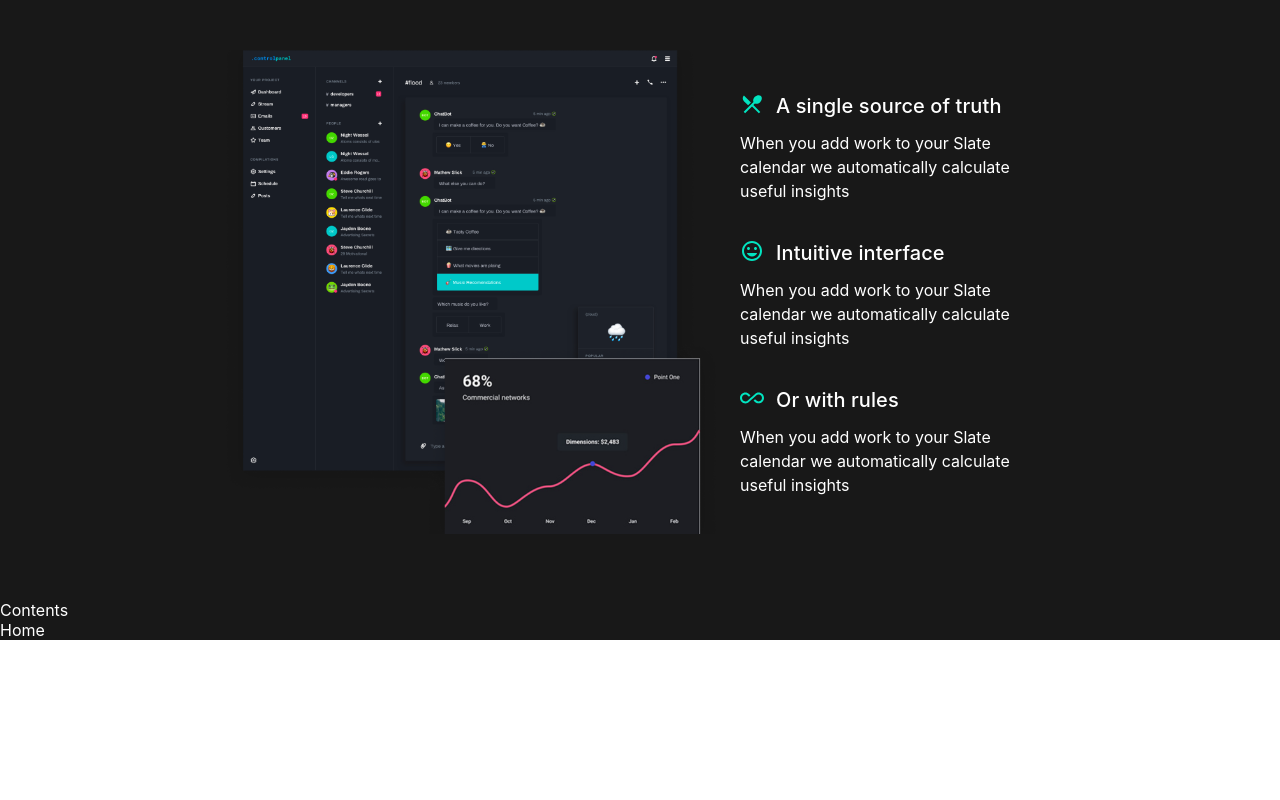
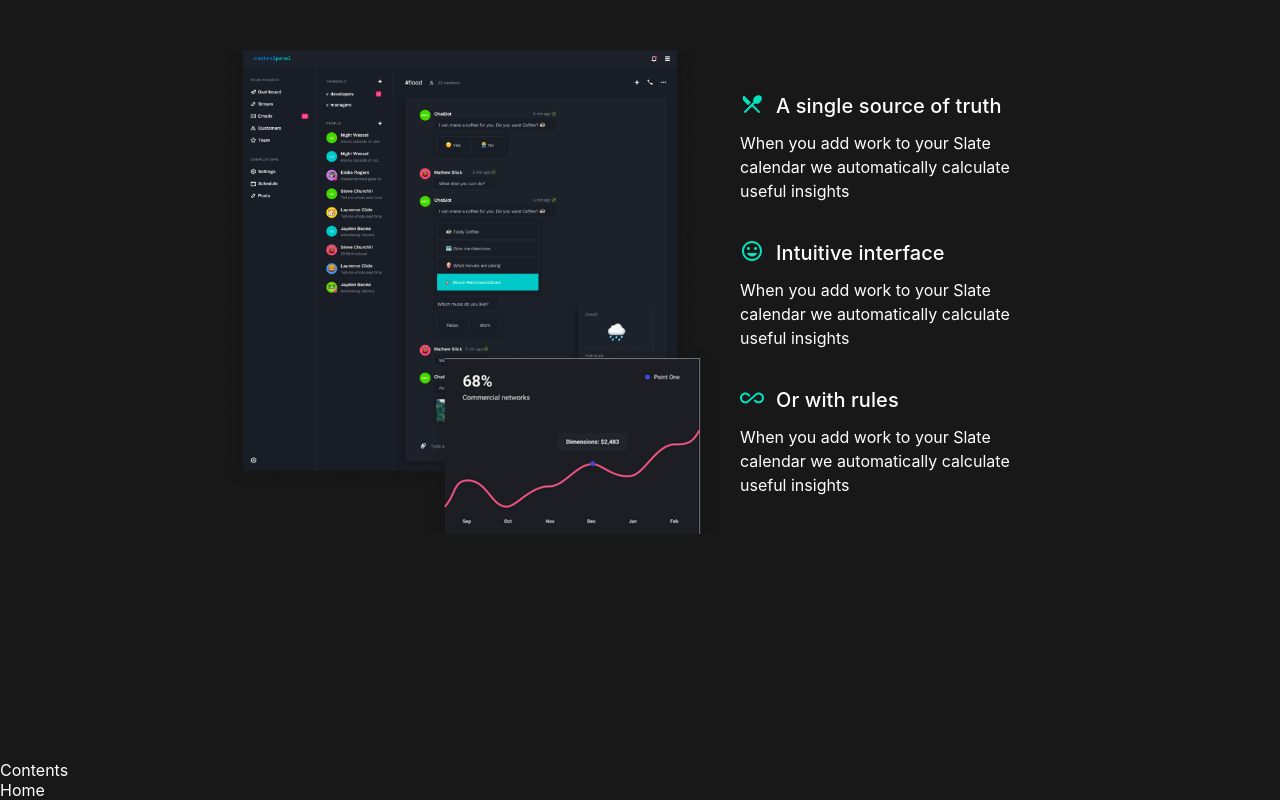
Before and after one commit to TheDa21crj/Landing-Page, a React (Create React App) app: page / in a window 1280 px wide. Shown: the part 1705-2505 px from the top of the page. Before the commit the page ends 2345 px from the top, so only its background shows below. Built offline with nearby package versions, Linux system fonts and the light colour scheme; the HTML template or start-up script is replaced by a standard one.

Commit message:
Contents block margin set

```diff
--- a/src/Components/Contents.js
+++ b/src/Components/Contents.js
@@ -2,5 +2,9 @@ import React from "react";
 import "./Css/Contents.css";
 
 export default function Contents() {
-  return <div>Contents</div>;
+  return (
+    <div className="ContentsMDiv">
+      <p>Contents</p>
+    </div>
+  );
 }
--- a/src/Components/Css/Contents.css
+++ b/src/Components/Css/Contents.css
@@ -0,0 +1,3 @@
+.ContentsMDiv {
+    margin-top: 221.5px;
+}
```
